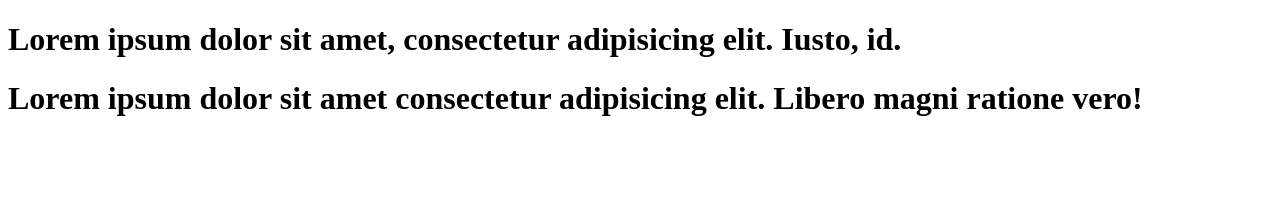
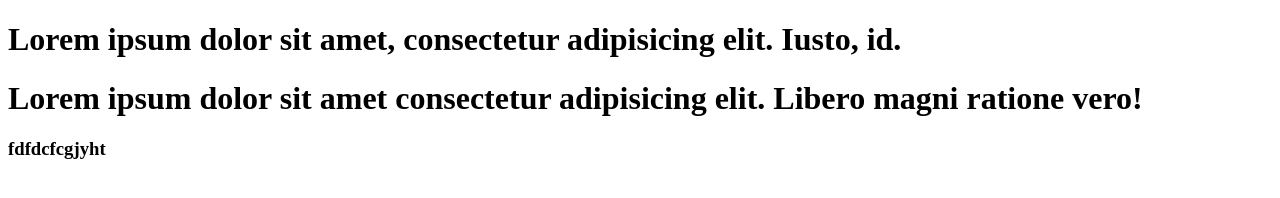
Before and after one commit to Kirankumar0060/Flipkart, a plain HTML site: page index.html in a window 1280 px wide. Drawn offline with Linux system fonts and the light colour scheme.

Commit message:
Update index.html

```diff
--- a/index.html
+++ b/index.html
@@ -8,5 +8,6 @@
 <body>
     <h1>Lorem ipsum dolor sit amet, consectetur adipisicing elit. Iusto, id.</h1>
     <h1>Lorem ipsum dolor sit amet consectetur adipisicing elit. Libero magni ratione vero!</h1>
+    <h3>fdfdcfcgjyht</h3>
 </body>
 </html>
```
